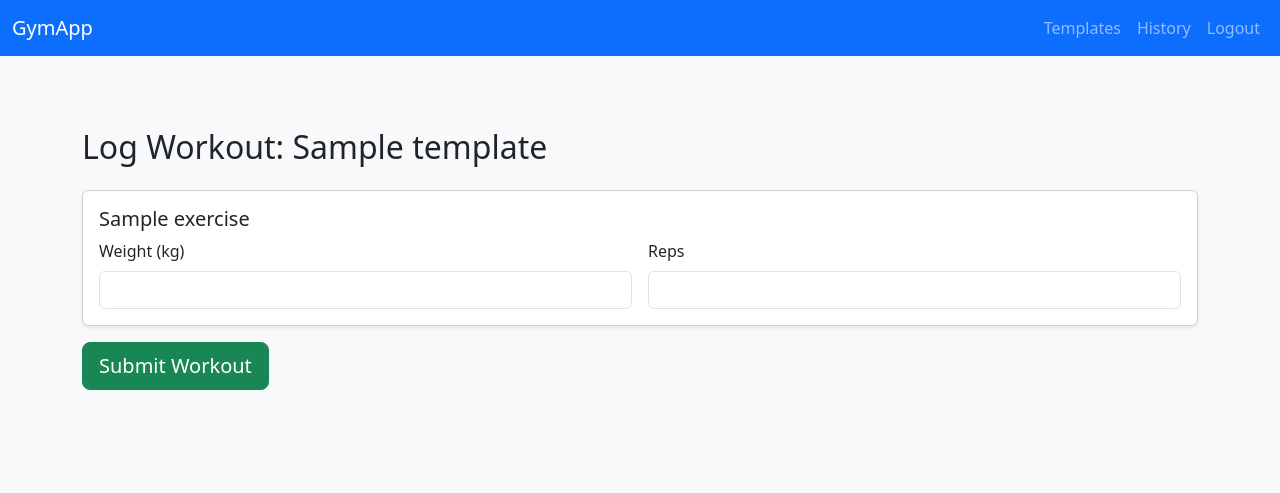
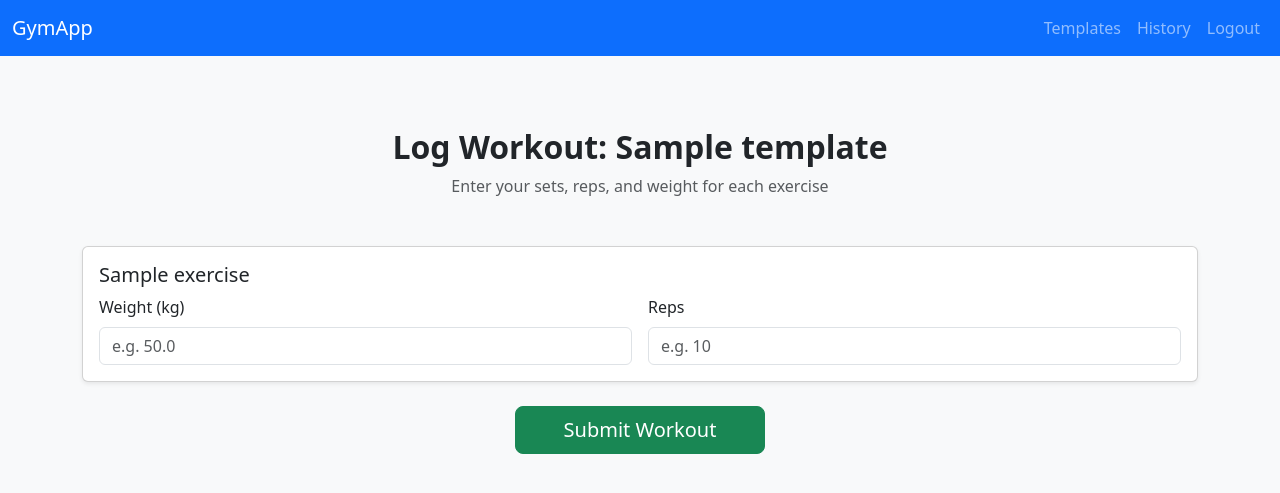
Before and after one commit to CNeiheisel/gymApp, a Django app: template workouts/templates/workouts/log_workout.html in a window 1280 px wide. Shown: the top 493 px of the page. Run offline with Django 5.2, Linux system fonts and the light colour scheme; the template is opened without the code that fills it: most values are stand-ins (such as "Sample title", 1, 10 or a date in 2020).

Commit message:
Update log_workout.html

```diff
--- a/workouts/templates/workouts/log_workout.html
+++ b/workouts/templates/workouts/log_workout.html
@@ -4,12 +4,23 @@
     <meta charset="UTF-8">
     <title>Log Workout - GymApp</title>
     <link href="https://cdn.jsdelivr.net/npm/bootstrap@5.3.3/dist/css/bootstrap.min.css" rel="stylesheet">
+    <style>
+        body {
+            background-color: #f8f9fa;
+        }
+        .card {
+            transition: transform 0.2s;
+        }
+        .card:hover {
+            transform: translateY(-3px);
+        }
+    </style>
 </head>
-<body class="bg-light">
+<body>
 
 <nav class="navbar navbar-expand-lg navbar-dark bg-primary mb-4">
     <div class="container-fluid">
-        <a class="navbar-brand" href="/">GymApp</a>
+        <a class="navbar-brand" href="{% url 'home' %}">GymApp</a>
         <div class="collapse navbar-collapse">
             <ul class="navbar-nav ms-auto">
                 <li class="nav-item"><a class="nav-link" href="{% url 'templates' %}">Templates</a></li>
@@ -21,29 +32,34 @@
 </nav>
 
 <div class="container py-5">
-    <h2 class="mb-4">Log Workout: {{ template.name }}</h2>
+    <div class="text-center mb-5">
+        <h2 class="fw-bold">Log Workout: {{ template.name }}</h2>
+        <p class="text-muted">Enter your sets, reps, and weight for each exercise</p>
+    </div>
 
     <form method="POST">
         {% csrf_token %}
         {% for te in template.exercises.all %}
-            <div class="card mb-3 shadow-sm">
+        <div class="card mb-4 shadow-sm">
             <div class="card-body">
                 <h5 class="card-title">{{ te.exercise.name }}</h5>
                 <div class="row g-3">
                     <div class="col-md-6">
                         <label for="weight_{{ te.id }}" class="form-label">Weight (kg)</label>
-                            <input type="number" step="0.1" class="form-control" name="weight_{{ te.id }}" id="weight_{{ te.id }}" required>
+                        <input type="number" step="0.1" class="form-control" name="weight_{{ te.id }}" id="weight_{{ te.id }}" placeholder="e.g. 50.0" required>
                     </div>
                     <div class="col-md-6">
                         <label for="reps_{{ te.id }}" class="form-label">Reps</label>
-                            <input type="number" class="form-control" name="reps_{{ te.id }}" id="reps_{{ te.id }}" required>
+                        <input type="number" class="form-control" name="reps_{{ te.id }}" id="reps_{{ te.id }}" placeholder="e.g. 10" required>
                     </div>
                 </div>
             </div>
         </div>
         {% endfor %}
 
-        <button type="submit" class="btn btn-success btn-lg">Submit Workout</button>
+        <div class="text-center">
+            <button type="submit" class="btn btn-success btn-lg px-5">Submit Workout</button>
+        </div>
     </form>
 </div>
 
```
Lines whose indentation alone changed are shown as unchanged.
